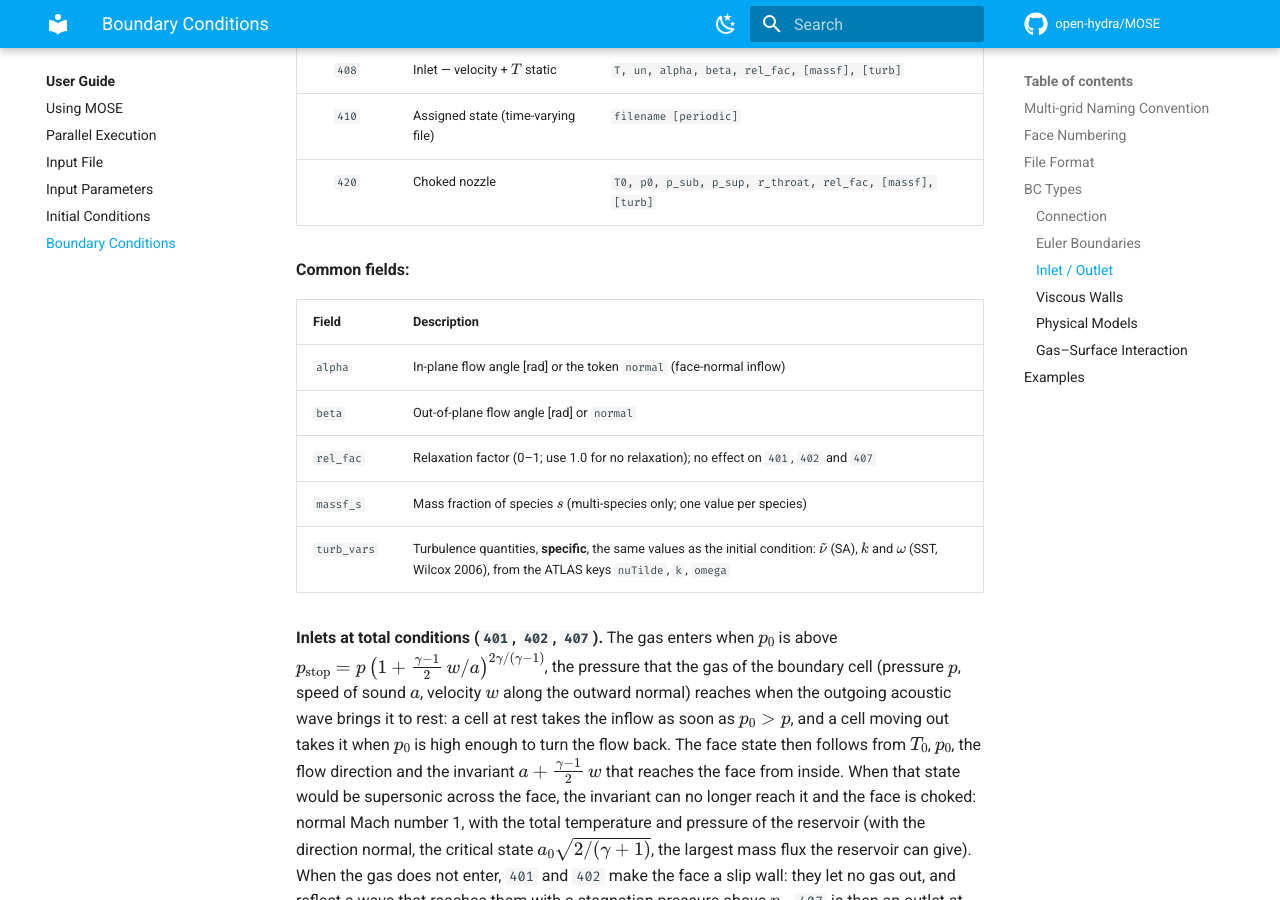
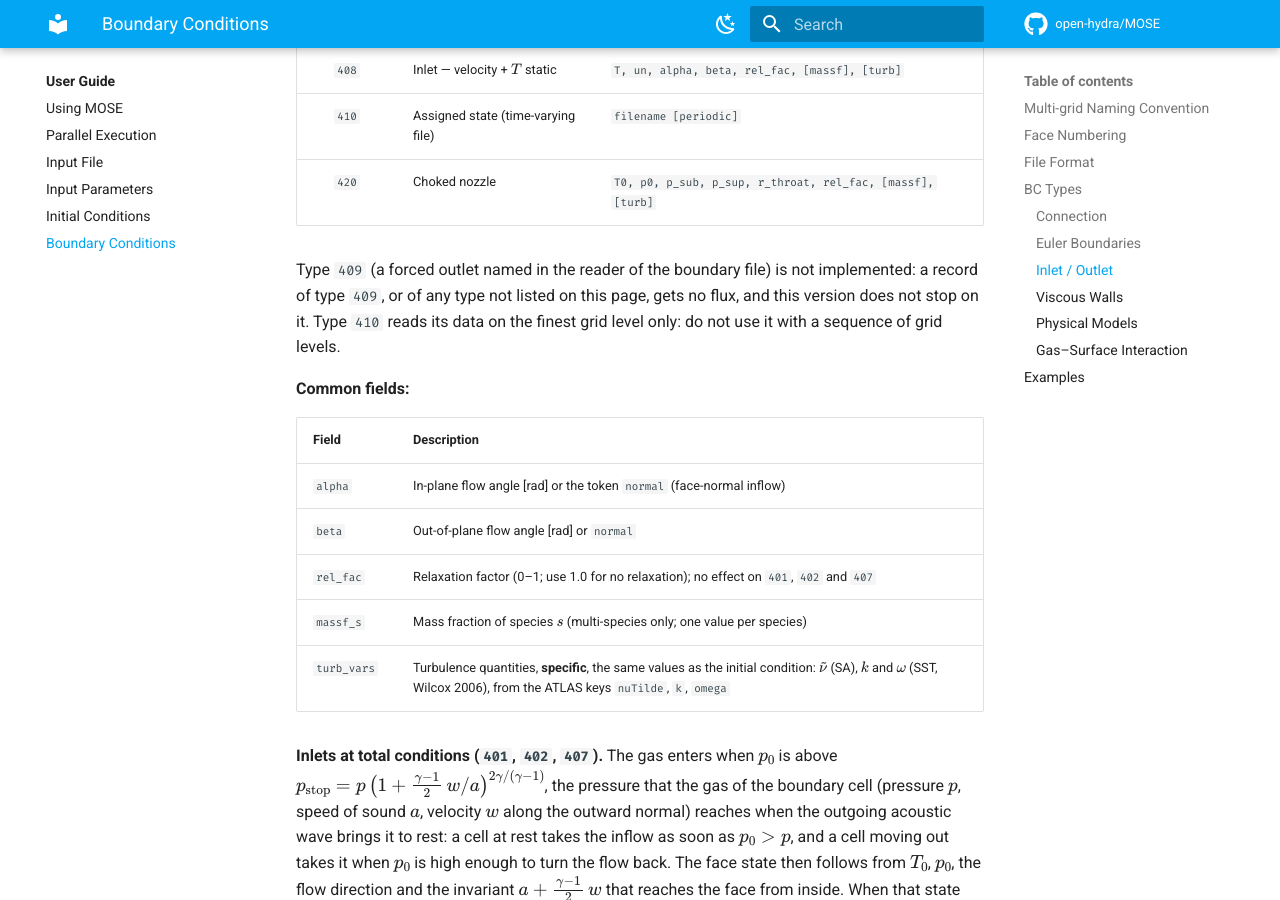
Before and after one commit to open-hydra/MOSE, an MkDocs documentation site: the page built from docs/user/boundary-conditions.md, in a window 1280 px wide and 900 px high, scrolled down 4810 px. Built offline with MkDocs 1.6.1 and Material for MkDocs 9.7.7, drawn with Linux system fonts in a browser that asks for light colours; comment, search, counter and statistics services are not loaded; some of the changed text lies outside the part shown.

Commit message:
Docs: describe types 409, 501 and 506, and 410 on grid levels
The guide lists the manifold connection (501) and the surface
reactions with pyrolysis (506) as boundary types, and the reader of the
boundary file names a forced outlet (409), but none of them reaches the
fluxes: BC_Manifold computes the mean state of the connected face and
leaves it unused, the case of 506 is commented out in BC_Fluxes, and no
case handles 409. A face of these types, or of any type not listed,
gets no flux, and the run does not stop on it. The data of type 410
are set up on the first grid level only (Setup_Q2D_BC_Data in
Setup_BC), so it has none on the coarser levels of a sequence of grids.

The guide now says so next to each type. A stop at start-up on these
types comes after this version.

Co-Authored-By: Claude Opus 5.5 <noreply@anthropic.com>

```diff
--- a/docs/user/boundary-conditions.md
+++ b/docs/user/boundary-conditions.md
@@ -125,6 +125,10 @@ The two records of a connection face (`101`, `201`) must point at each other (ea
 | `410` | Assigned state (time-varying file) | `filename  [periodic]` |
 | `420` | Choked nozzle | `T0,  p0,  p_sub,  p_sup,  r_throat,  rel_fac,  [massf],  [turb]` |
 
+Type `409` (a forced outlet named in the reader of the boundary file) is not implemented: a record of type `409`, or of any
+type not listed on this page, gets no flux, and this version does not stop on it. Type `410` reads its data on the finest
+grid level only: do not use it with a sequence of grid levels.
+
 **Common fields:**
 
 | Field | Description |
@@ -182,6 +186,9 @@ Runge–Kutta stage (see
 |:----:|------|-----------|
 | `501` | Manifold connection | `bs  fs` |
 
+Type `501` does not work in this version: MOSE computes the mean state of the connected face and does not use it, so the face
+gets no flux. Do not use it.
+
 ### Gas–Surface Interaction
 
 Walls interacting with the flow.  See [Gas–Surface Interaction](../theory/gsi.md) for the models and their limitations.
@@ -192,6 +199,9 @@ Walls interacting with the flow.  See [Gas–Surface Interaction](../theory/gsi.
 | `503` | Melting            | `cp_wall, T_wall, Ti_wall, dh_wall, q_rad, eps_wall, [massf_1 … massf_ns]` |
 | `504` | Pyrolysis          | `pyro_id, q_rad, eps_wall, [massf_1 … massf_ns]`                           |
 | `505` | Surface reactions  | `reac_id, q_rad`                                                           |
+
+Type `506` is read but not applied in this version: the face gets no flux. Do not use it; `504` and `505` are the pyrolysis and
+the surface reactions alone.
 
 
 | Field       | Description                                                                                       |
```
